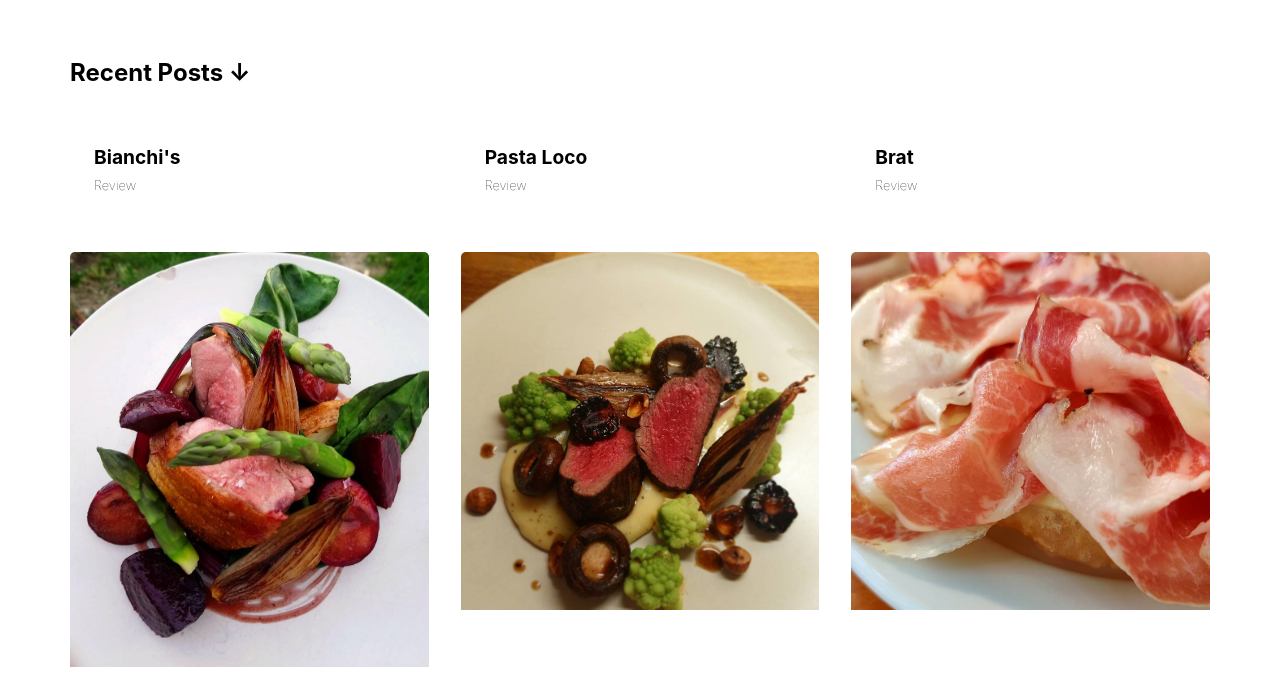
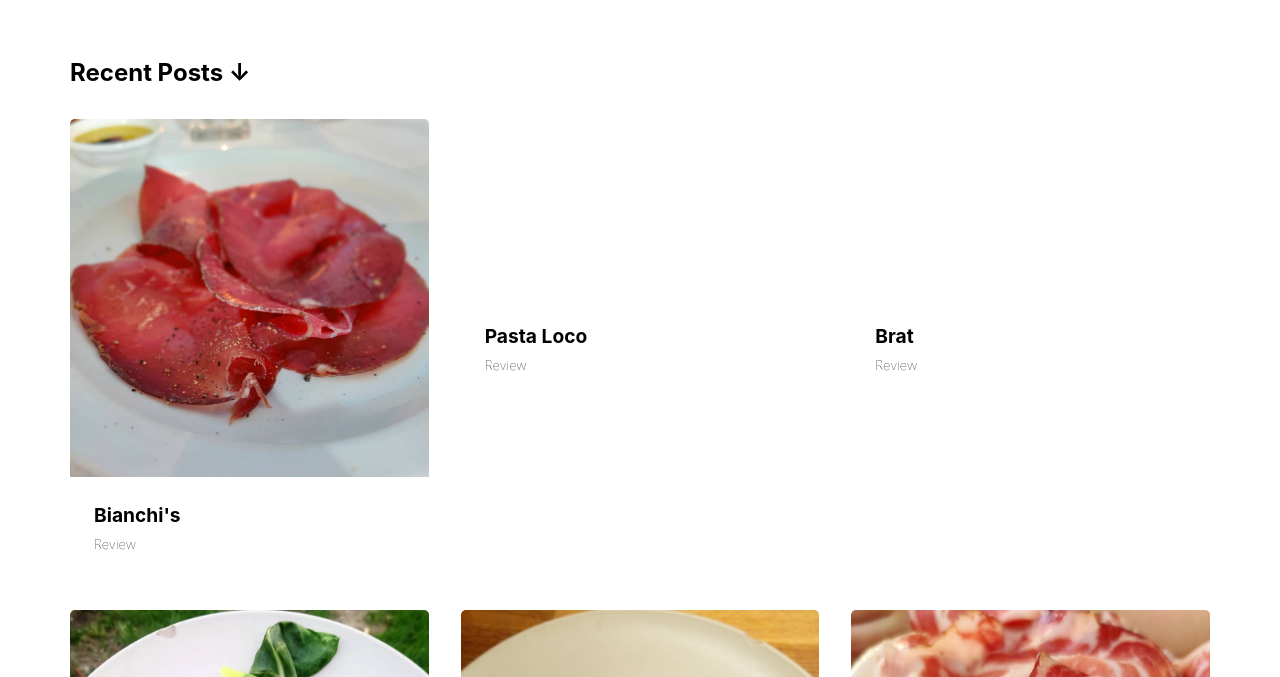
Before and after one commit to rowanlg/bald-flavours, a Gatsby site: page / in a window 1280 px wide. Shown: the part 683-1360 px from the top of the page. Built offline with nearby package versions, Linux system fonts and the light colour scheme; Gatsby itself is replaced by a stand-in of ours.

Commit message:
Update Reviews “2021-02-20-bianchis”

```diff
--- a/_data/reviews/2021-02-20-bianchis.md
+++ b/_data/reviews/2021-02-20-bianchis.md
@@ -4,6 +4,7 @@ path: /Bianchis
 date: 2021-02-20T15:55:16.985Z
 tag: Review
 title: 'Bianchi''s '
+thumbnail: /assets/70403279_234659024095169_1969434341246670036_n.jpg
 ---
 <!--StartFragment-->
 
```
Also changed, not shown: static/assets/70403279_234659024095169_1969434341246670036_n.jpg (added).
